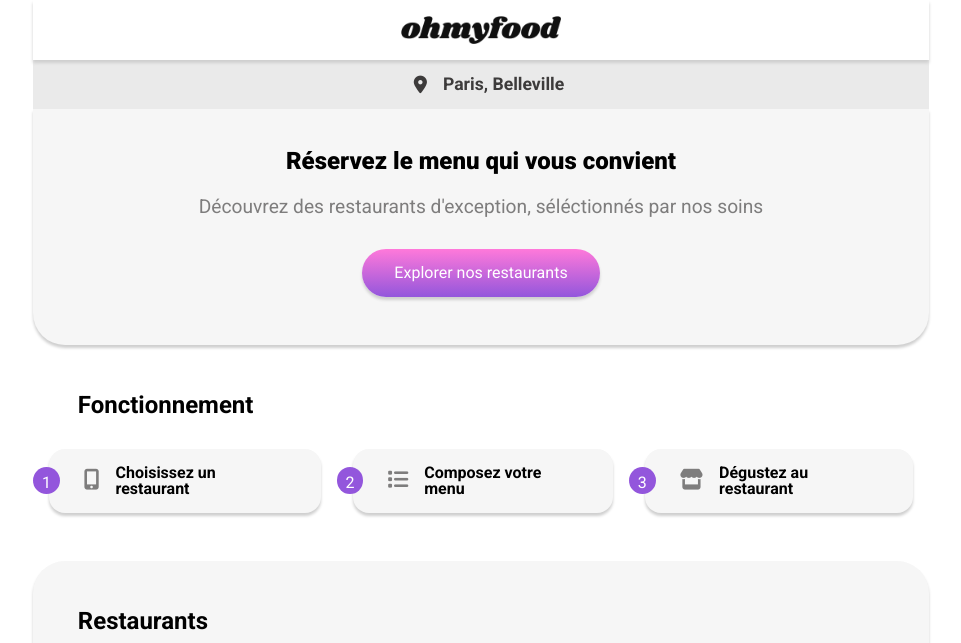
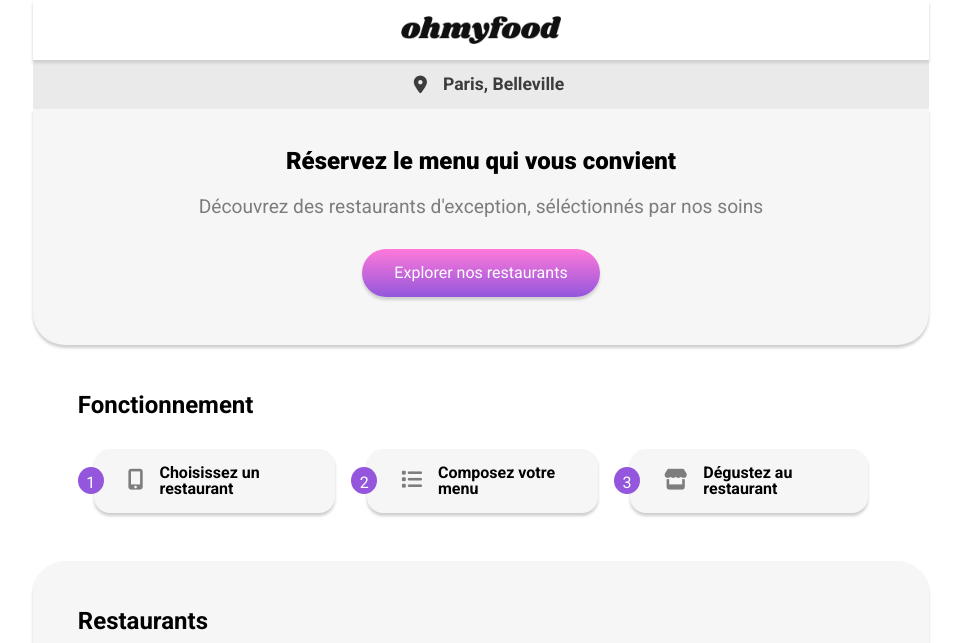
Before and after one commit to S-Syrichko/DA_P3_Animation_css, a website: page index.html in a window 1280 px wide. Shown: the top 643 px of the page, without its empty margins (159-1120 px from the left). Drawn offline with Linux system fonts and the light colour scheme; a web font is replaced by a local one.

Commit message:
Animations polish

```diff
--- a/sass/Pages/_index.scss
+++ b/sass/Pages/_index.scss
@@ -24,12 +24,13 @@
     margin: 2rem 5%;
   }
   &__list {
+    width: 90%;
     align-self: center;
     counter-reset: ol-counter;
     li {
       display: flex;
       align-items: center;
-      padding: 1rem 2rem 1rem 0.5rem;
+      padding: 1rem 1rem 1rem 0.5rem;
       margin: 0 1rem 2rem 1rem;
       border-radius: 1rem;
       background-color: $background-color2;
--- a/sass/Utils/_keyframes.scss
+++ b/sass/Utils/_keyframes.scss
@@ -7,7 +7,7 @@
   }
 }
 @keyframes spinner-opacity {
-  0%{
+  0% {
     opacity: 1;
     z-index: 2;
   }
@@ -48,9 +48,11 @@
     opacity: 0;
   }
   50% {
+    opacity: 0.2;
     transform: translateY(5%);
   }
   75% {
+    opacity: 0.4;
   }
   100% {
     opacity: 1;
```
Also changed, not shown: public/css/index.css, public/css/menu.css, public/css/prefixed/index.css, public/css/prefixed/menu.css, 2 other files. Lines whose indentation alone changed are shown as unchanged.
